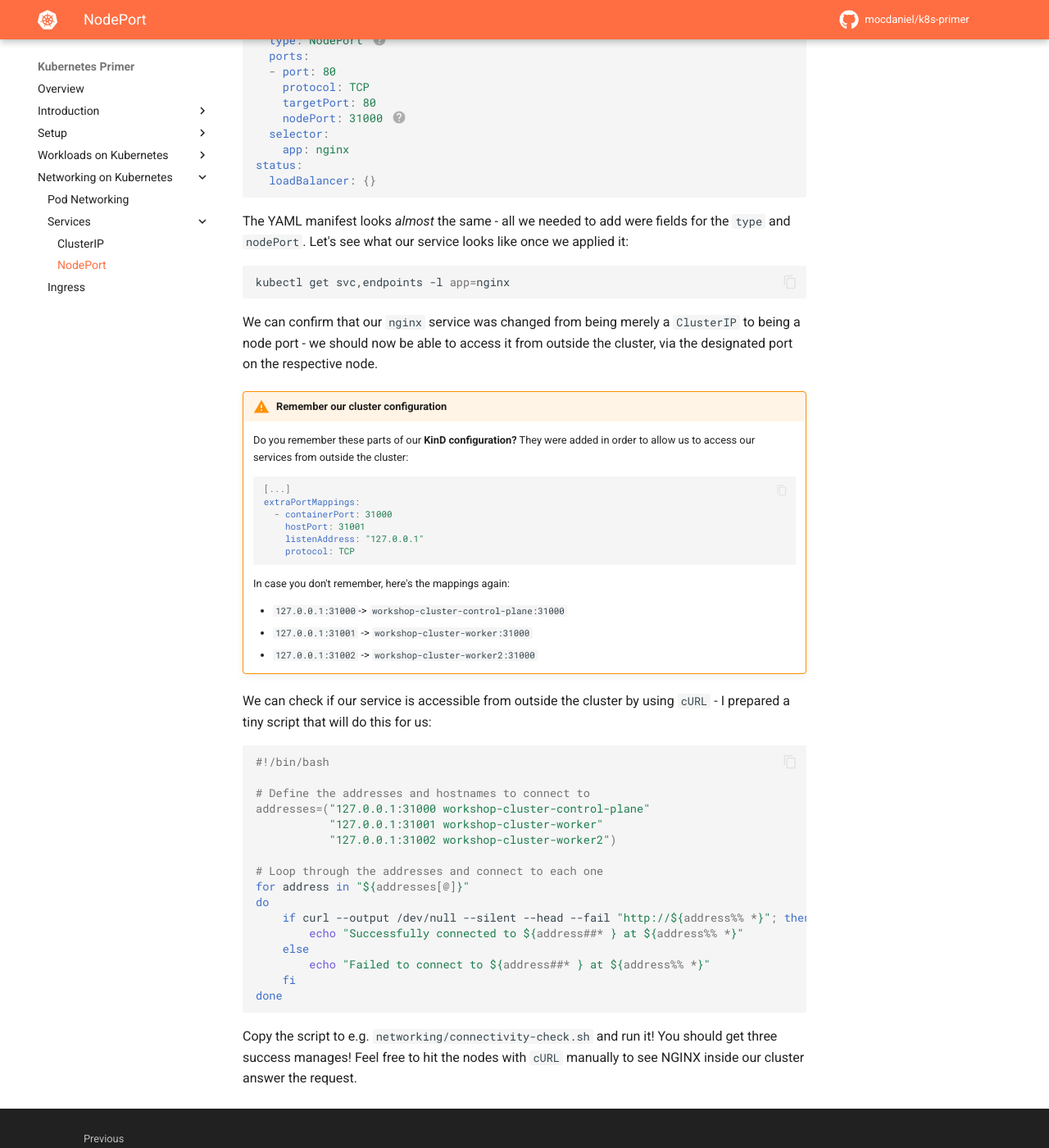
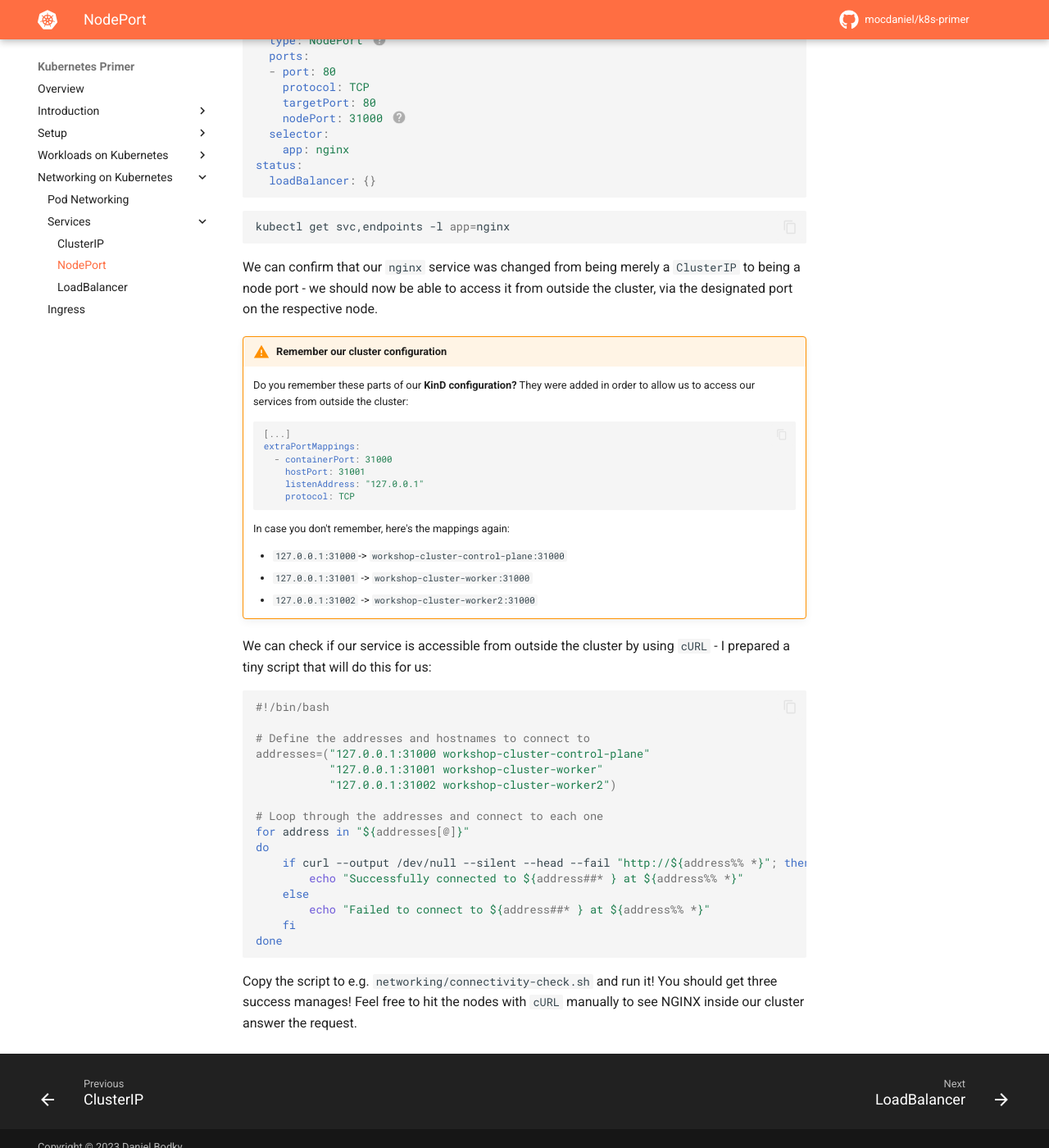
Before and after one commit to mocdaniel/k8s-primer, an MkDocs documentation site: the page built from docs/network/services/nodeport.md, in a window 1280 px wide and 1400 px high, scrolled down 1580 px. Shown: the whole window at 82% size. Built offline with MkDocs 1.6.1 and Material for MkDocs 9.7.7, drawn with Linux system fonts in a browser that asks for light colours; comment, search, counter and statistics services are not loaded.

Commit message:
Adds loadbalancer

````diff
--- a/docs/network/services/nodeport.md
+++ b/docs/network/services/nodeport.md
@@ -51,7 +51,7 @@
 
 1.  `type: NodePort` needs to be set explicitly, as the default service type is `ClusterIP`.
 2.  `nodePort: 31000` specifies the port on which the service is exposed on each node. If we don't specify a port, Kubernetes will assign one in the range `30000-32767` by default.
-
+x
 The YAML manifest looks *almost* the same - all we needed to add were fields for the `type` and `nodePort`. Let's see what our service looks like once we applied it:
 
 ``` bash
--- a/mkdocs.yml
+++ b/mkdocs.yml
@@ -44,8 +44,9 @@
       - 'Pod Networking': network/pod-networking.md
       - 'Services':
           - network/services/index.md
-          - 'ClusterIP': network/services/clusterip.md
-          - 'NodePort': network/services/nodeport.md
+          - ClusterIP: network/services/clusterip.md
+          - NodePort: network/services/nodeport.md
+          - LoadBalancer: network/services/loadbalancer.md
       - 'Ingress': network/ingress.md
 plugins:
   - git-revision-date-localized:
````
Also changed, not shown: docs/network/ingress.md (added, +1 -0 lines), docs/network/services/loadbalancer.md (added, +26 -0 lines), docs/assets/images/loadbalancer.png (added), docs/network/services/clusterip.md (line endings or trailing spaces), 1 other file.
